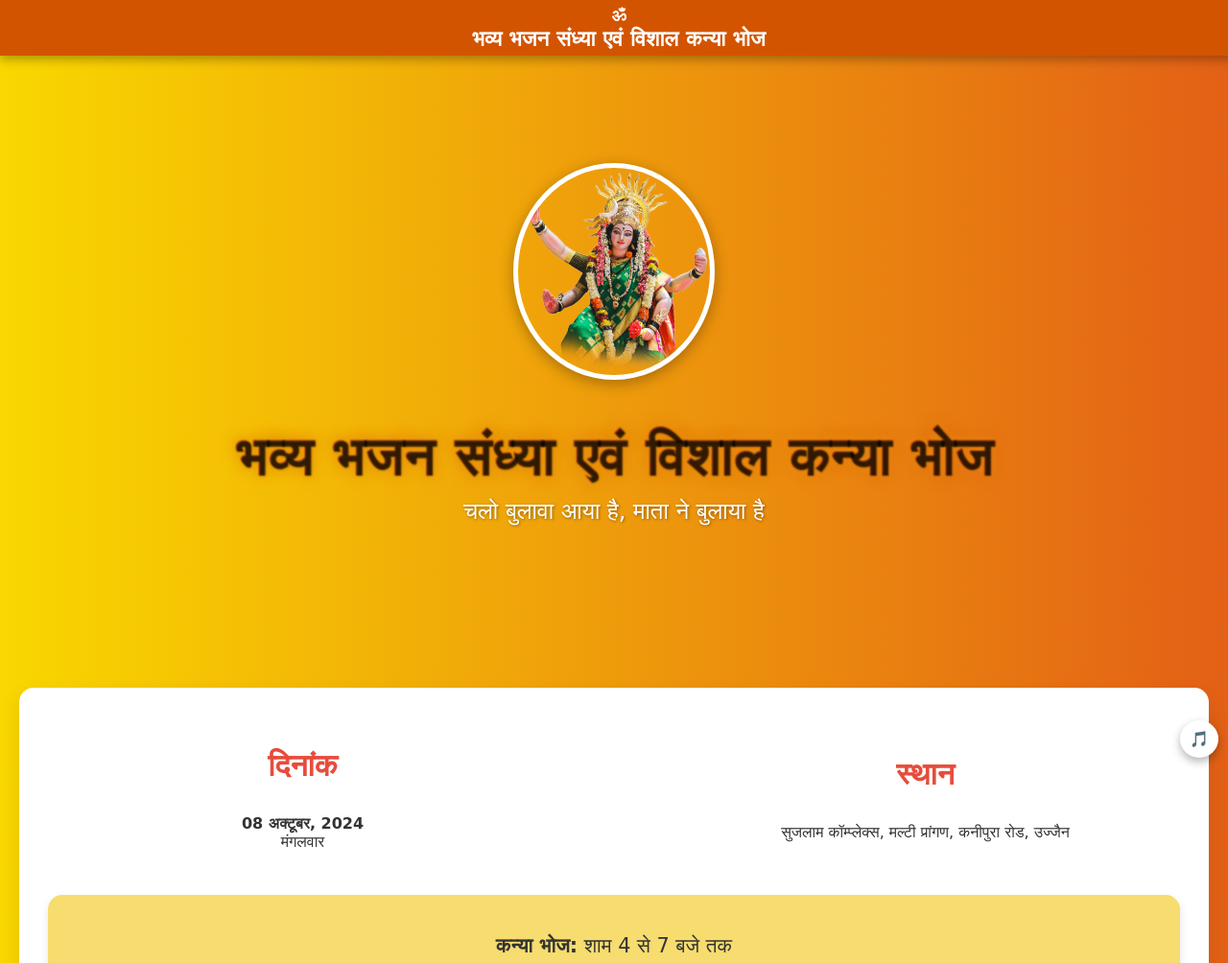
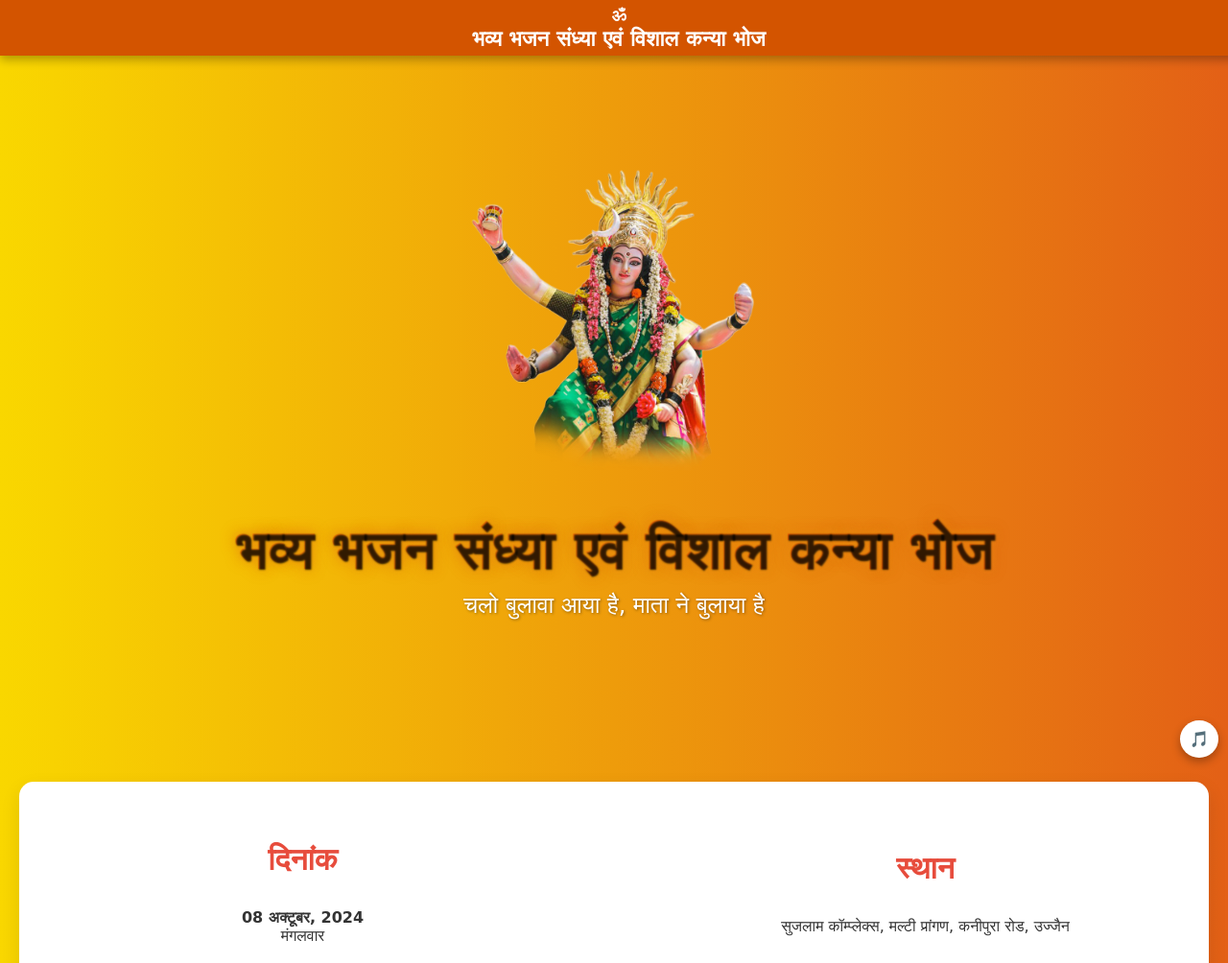
Before and after one commit to HridyanshuJadhav/8oct2024.bhajan.sandhya, a plain HTML site: page index.html in a window 1280 px wide. Shown: the top 1004 px of the page at 96% size. Drawn offline with Linux system fonts and the light colour scheme; a web font is replaced by a local one.

Commit message:
Update style.css

```diff
--- a/style.css
+++ b/style.css
@@ -47,11 +47,11 @@ header {
 }
 
 header img {
-  width: 200px;
+  width: 300px;
   height: auto;
-  border-radius: 50%;
+/*   border-radius: 50%;
   border: 5px solid white;
-  box-shadow: 0 4px 15px rgba(0, 0, 0, 0.3);
+  box-shadow: 0 4px 15px rgba(0, 0, 0, 0.3); */
   margin-bottom: 5px;
 }
 
```
